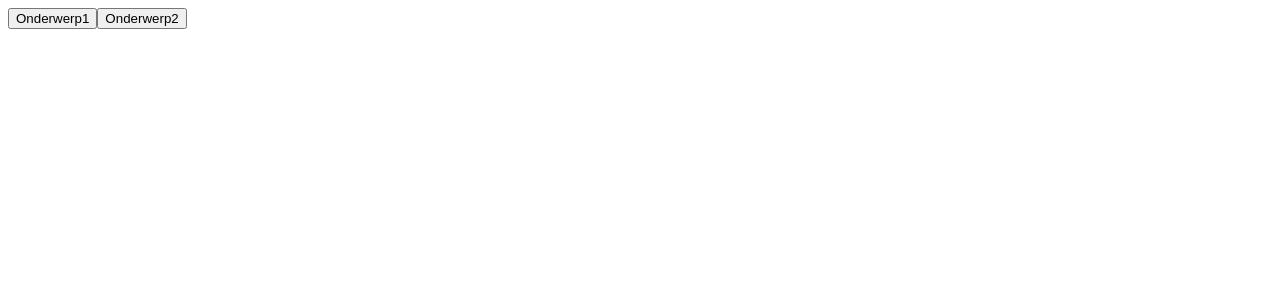
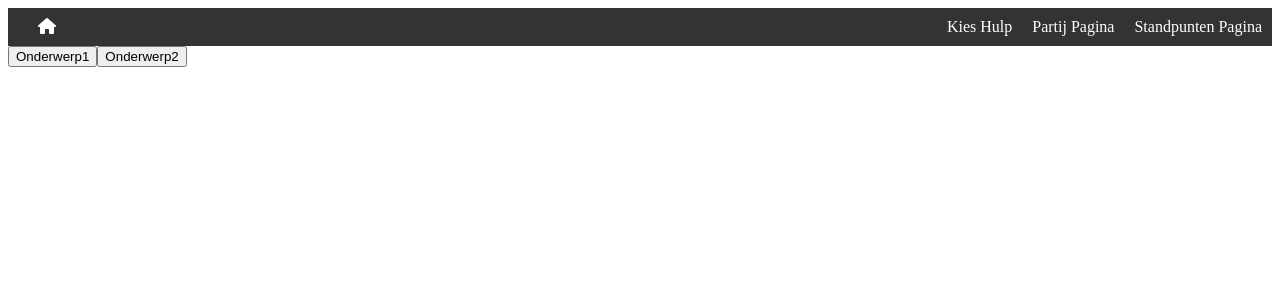
Before and after one commit to Haikotjo/Stemmen, a React (Create React App) app: page /standpunten-pagina in a window 1280 px wide. Shown: the top 300 px of the page. Built offline with nearby package versions, Linux system fonts and the light colour scheme.

Commit message:
Navbar staat er klein beetje scss ervoor geschreven anders was het last om te zien

```diff
--- a/src/App.js
+++ b/src/App.js
@@ -1,5 +1,5 @@
 import React from 'react';
-import AppRoutes from './routes/Routes,js';
+import AppRoutes from './routes/Routes';
 
 function App() {
     return (
--- /dev/null
+++ b/src/Components/NavBar/NavBar.js
@@ -0,0 +1,26 @@
+import React from 'react';
+import { Link } from 'react-router-dom';
+import styles from './NavBar.module.scss';
+import { FontAwesomeIcon } from '@fortawesome/react-fontawesome';
+import { faHome } from '@fortawesome/free-solid-svg-icons';
+
+function NavBar() {
+    return (
+        <div className={styles.navbar}>
+            <div className={styles.container}>
+                <div className={styles.icon}>
+                    <Link to="/">
+                        <FontAwesomeIcon icon={faHome} color="white" />
+                    </Link>
+                </div>
+                <div className={styles.links}>
+                    <Link to="/kies-hulp">Kies Hulp</Link>
+                    <Link to="/partij-pagina">Partij Pagina</Link>
+                    <Link to="/standpunten-pagina">Standpunten Pagina</Link>
+                </div>
+            </div>
+        </div>
+    );
+}
+
+export default NavBar;
--- /dev/null
+++ b/src/Components/NavBar/NavBar.module.scss
@@ -0,0 +1,27 @@
+.navbar {
+  width: 100%;
+  background-color: #333;
+  color: white;
+  a {
+    color: white; // kleur van de links
+    text-decoration: none; // verwijdert de onderstreping
+  }
+}
+
+.container {
+  max-width: 1440px;
+  margin: auto;
+  display: flex;
+  justify-content: space-between;
+  padding: 10px;
+}
+
+.icon {
+  margin-left: 20px;
+  color: white;
+}
+
+.links {
+  display: flex;
+  gap: 20px;
+}
--- a/src/index.js
+++ b/src/index.js
@@ -1,10 +1,13 @@
 import React from 'react';
-import ReactDOM from 'react-dom';
+import { createRoot } from 'react-dom/client';
 import App from './App';
 
-ReactDOM.render(
+const root = document.getElementById('root');
+const appRoot = createRoot(root);
+
+
+appRoot.render(
     <React.StrictMode>
         <App />
-    </React.StrictMode>,
-    document.getElementById('root')
+    </React.StrictMode>
 );
--- a/src/pages/homePage/HomePage.js
+++ b/src/pages/homePage/HomePage.js
@@ -1,6 +1,7 @@
 import React from 'react';
 import textData from '../../data/textData .json';
 import logo from '../../assets/images/Stemspectrum.svg';
+
 const HomePage = () => {
     return (
         <div>
--- a/src/routes/Routes,js.js
+++ b/src/routes/Routes.js
@@ -3,10 +3,13 @@ import HomePage from '../pages/homePage/HomePage';
 import ElectionHelper from "../pages/electionhelper/ElectionHelper";
 import PartiesPage from "../pages/partiesPage/PartiesPage";
 import PositionsPage from "../pages/positionsPage/PositionsPage";
+import NavBar from "../Components/NavBar/NavBar";
+import React from "react";
 
 function AppRoutes() {
     return (
         <Router>
+            <NavBar />
             <Routes>
                 <Route path="/" element={<HomePage />} />
                 <Route path="/kies-hulp" element={<ElectionHelper />} />
```
Also changed, not shown: package.json (+9 -0 lines), src/assets/icons/home icon wit.svg (added), 1 other file (tests, documents, lock files or other folders).
